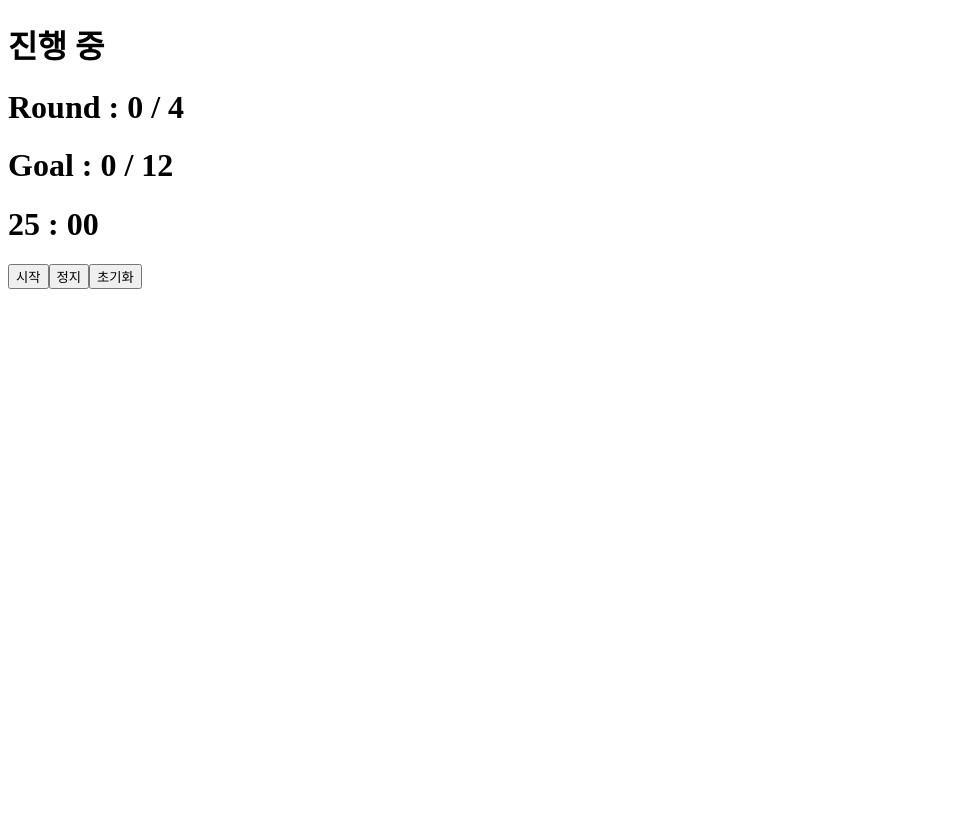
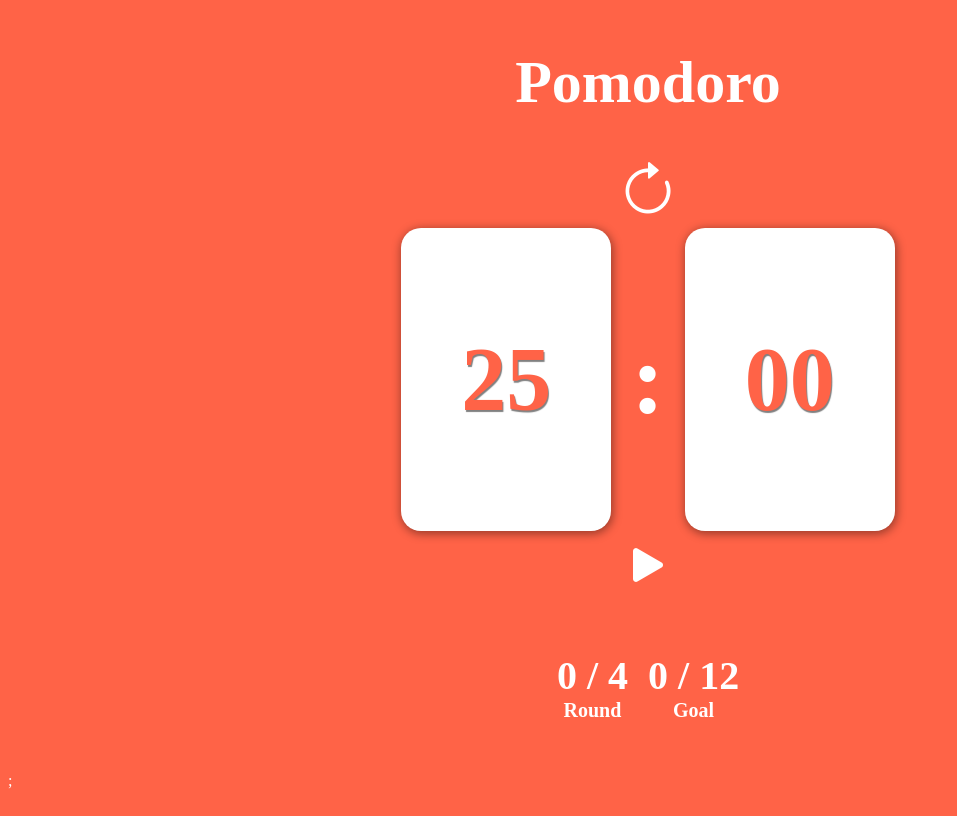
Before and after one commit to ATeals/react-pomodoro, a React (Vite) app: page / in a window 1280 px wide. Shown: the whole page, without its empty margins (0-957 px from the left). Built offline with nearby package versions, Linux system fonts and the light colour scheme.

Commit message:
코드 정리

```diff
--- a/index.html
+++ b/index.html
@@ -7,6 +7,10 @@
             content="width=device-width, initial-scale=1.0"
         />
         <title>Pomodoro</title>
+        <link
+            rel="stylesheet"
+            href="https://cdn.jsdelivr.net/npm/bootstrap-icons@1.7.1/font/bootstrap-icons.css"
+        />
     </head>
     <body>
         <div id="root"></div>
--- a/src/App.tsx
+++ b/src/App.tsx
@@ -1,42 +1,23 @@
-import { useTimer, usePomodoro } from "./hooks";
+import { createGlobalStyle } from "styled-components";
+import { PomodoroComponent } from "./components";
 
 const App = () => {
-    const { min, sec, startTimer, stopTimer, clearTimer, isTimerRunning, isComplete } = useTimer();
-
-    const { round, goal, maxGoal, maxRound, isGoalReached, clearPomodoro } = usePomodoro(isComplete, () => {
-        clearTimer();
-        console.log("성공!");
-    });
-
     return (
         <>
-            <h1>{isComplete ? "종료" : "진행 중"}</h1>
-            <h1>
-                Round : {round} / {maxRound}
-            </h1>
-            <h1>
-                Goal : {goal} / {maxGoal}
-            </h1>
-            <h1>
-                {min} : {sec}
-            </h1>
-            <button
-                disabled={isTimerRunning || isGoalReached}
-                onClick={() => startTimer()}
-            >
-                시작
-            </button>
-            <button onClick={() => stopTimer()}>정지</button>
-            <button
-                onClick={() => {
-                    clearTimer();
-                    clearPomodoro();
-                }}
-            >
-                초기화
-            </button>
+            <GlonbalStyle />
+            <PomodoroComponent />;
         </>
     );
 };
 
+const GlonbalStyle = createGlobalStyle`
+    body {
+        background-color : tomato;
+        color : white;
+        width : 100vw;
+        height : 100vh;
+        padding : 0;
+    }
+`;
+
 export default App;
--- /dev/null
+++ b/src/components/Modifier.tsx
@@ -0,0 +1,28 @@
+import { motion } from "framer-motion";
+import { ReactNode } from "react";
+import styled from "styled-components";
+
+export const Modifier = ({ children, onClick }: { children: ReactNode; onClick: () => void }) => {
+    return (
+        <S.Modifier
+            onClick={onClick}
+            whileHover={{ scale: 1.5 }}
+        >
+            {children}
+        </S.Modifier>
+    );
+};
+
+const S = {
+    Modifier: styled(motion.button)`
+        font-size: 60px;
+        color: white;
+        background: none;
+        margin: auto;
+        text-align: center;
+        display: flex;
+        justify-content: center;
+        align-items: center;
+        border: none;
+    `,
+};
--- /dev/null
+++ b/src/components/PomodoroComponent/index.tsx
@@ -0,0 +1,171 @@
+import styled from "styled-components";
+
+import { Variants, motion } from "framer-motion";
+import { usePomodoroComponent } from "./usePomodoroComponent";
+import { Modifier } from "..";
+
+const PomodoroComponent = () => {
+    const { min, sec, isTimerRunning, round, goal, maxGoal, maxRound, isGoalReached, handleReset, handleStart, handleStop } = usePomodoroComponent();
+
+    return (
+        <>
+            <Container>
+                <Header>Pomodoro</Header>
+
+                <Modifier onClick={handleReset}>
+                    <i className="bi bi-arrow-clockwise"></i>
+                </Modifier>
+
+                <ClockWrapper>
+                    <TimeWrapper
+                        initial="initial"
+                        animate="animate"
+                        transition={{ type: "spring" }}
+                        variants={Variants}
+                        key={`minutes-${min}`}
+                    >
+                        {min}
+                    </TimeWrapper>
+                    :
+                    <TimeWrapper
+                        initial="initial"
+                        animate="animate"
+                        transition={{ type: "spring" }}
+                        variants={Variants}
+                        key={`second-${sec}`}
+                    >
+                        {sec}
+                    </TimeWrapper>
+                </ClockWrapper>
+
+                {isTimerRunning || isGoalReached ? (
+                    <Modifier onClick={handleStop}>
+                        <i className="bi bi-pause"></i>
+                    </Modifier>
+                ) : (
+                    <Modifier onClick={handleStart}>
+                        <i className="bi bi-play-fill"></i>
+                    </Modifier>
+                )}
+
+                <FlexBox>
+                    <RoundCounter>
+                        <h1>
+                            {round} / {maxRound}
+                        </h1>
+                        <h2>Round</h2>
+                    </RoundCounter>
+
+                    <RoundCounter>
+                        <h1>
+                            {goal} / {maxGoal}
+                        </h1>
+                        <h2>Goal</h2>
+                    </RoundCounter>
+                </FlexBox>
+                {isGoalReached && (
+                    <SuccessComponent>
+                        <div>
+                            <SuccessImozi
+                                initial="start"
+                                animate="end"
+                                variants={myVars}
+                            >
+                                ✌️
+                            </SuccessImozi>
+                            <Modifier onClick={handleReset}>
+                                <i className="bi bi-arrow-clockwise"></i>
+                            </Modifier>
+                        </div>
+                    </SuccessComponent>
+                )}
+            </Container>
+        </>
+    );
+};
+
+const myVars = {
+    start: { scale: 0 },
+    end: { scale: 1, rotateZ: 360, transition: { type: "spring" } },
+};
+
+const SuccessComponent = styled.div`
+    position: fixed;
+    width: 100vw;
+    height: 100vh;
+    align-items: center;
+    justify-content: center;
+
+    display: flex;
+    background-color: rgba(0, 0, 0, 0.4);
+    top: 0;
+    left: 0;
+`;
+
+const SuccessImozi = styled(motion.h1)`
+    font-size: 120px;
+`;
+
+const FlexBox = styled.div`
+    display: flex;
+    justify-content: round;
+    align-items: center;
+    margin: 40px;
+`;
+
+const RoundCounter = styled.div`
+    display: flex;
+    justify-content: center;
+    align-items: center;
+    flex-direction: column;
+    margin: 10px;
+    h2 {
+        font-size: 20px;
+        margin: 0;
+    }
+    h1 {
+        font-size: 40px;
+        margin: 0;
+    }
+`;
+
+const Container = styled.main`
+    margin: auto;
+    width: 680px;
+    display: flex;
+    flex-direction: column;
+    justify-content: center;
+    align-items: center;
+`;
+
+const Header = styled.h1`
+    font-size: 60px;
+    font-weight: 600px;
+`;
+
+const Variants: Variants = {
+    initial: { scale: 0.8, opacity: 0.4 },
+    animate: { scale: 1, opacity: 1 },
+};
+
+const ClockWrapper = styled.div`
+    display: flex;
+    align-items: center;
+    gap: 20px;
+    font-size: 100px;
+    font-weight: 900;
+`;
+
+const TimeWrapper = styled(motion.div)`
+    background-color: white;
+    color: tomato;
+    font-size: 90px;
+    padding: 100px 30px;
+    width: 150px;
+    text-align: center;
+    border-radius: 20px;
+    text-shadow: 1px 2px 1px gray;
+    box-shadow: 1px 2px 10px 1px rgba(0, 0, 0, 0.4);
+`;
+
+export default PomodoroComponent;
--- /dev/null
+++ b/src/components/PomodoroComponent/usePomodoroComponent.ts
@@ -0,0 +1,27 @@
+import { usePomodoro, useTimer } from "@/hooks";
+
+export const usePomodoroComponent = () => {
+    const { min, sec, startTimer, stopTimer, clearTimer, isTimerRunning, isTimeOut } = useTimer();
+
+    const { round, goal, maxGoal, maxRound, isGoalReached, clearPomodoro } = usePomodoro(
+        isTimeOut,
+        () => {
+            clearTimer();
+            console.log("성공!");
+        },
+        () => {
+            startTimer();
+            console.log("다시시작!");
+        }
+    );
+
+    const handleReset = () => {
+        clearTimer();
+        clearPomodoro();
+    };
+
+    const handleStart = () => startTimer();
+    const handleStop = () => stopTimer();
+
+    return { min, sec, isTimerRunning, round, goal, maxGoal, maxRound, isGoalReached, handleReset, handleStart, handleStop };
+};
--- /dev/null
+++ b/src/components/index.ts
@@ -0,0 +1,2 @@
+export { default as PomodoroComponent } from "./PomodoroComponent";
+export { Modifier } from "./Modifier";
--- a/src/hooks/usePomodoro.ts
+++ b/src/hooks/usePomodoro.ts
@@ -37,10 +37,11 @@ export const usePomodoro = (
             if (isRoundReached) {
                 setRound(0);
                 setGoal((goal) => ++goal);
-                if (handleRoundReached) handleRoundReached();
             } else {
                 setRound((round) => ++round);
             }
+
+            if (handleRoundReached) handleRoundReached();
         }
     }, [checkComplete, round, goal, maxGoal, maxRound, handleGoalReached, handleRoundReached, isGoalReached, isRoundReached]);
 
--- a/src/hooks/useTimer.ts
+++ b/src/hooks/useTimer.ts
@@ -11,7 +11,7 @@ export const useTimer = () => {
 
     const [isTimerRunning, setIsTimerRunning] = useState(false);
 
-    const isComplete = time === 0;
+    const isTimeOut = time === 0;
 
     const timer = useRef(0);
 
@@ -33,10 +33,10 @@ export const useTimer = () => {
     }, [stopTimer, setTime]);
 
     useEffect(() => {
-        if (isComplete) {
+        if (isTimeOut) {
             clearTimer();
         }
-    }, [isComplete, clearTimer]);
+    }, [isTimeOut, clearTimer]);
 
-    return { min, sec, isTimerRunning, startTimer, stopTimer, clearTimer, isComplete };
+    return { min, sec, isTimerRunning, startTimer, stopTimer, clearTimer, isTimeOut };
 };
--- /dev/null
+++ b/src/utils/index.ts
@@ -0,0 +1 @@
+export { notification } from "./Notification";
```
Also changed, not shown: src/utils/Notification.ts (added, +9 -0 lines).
